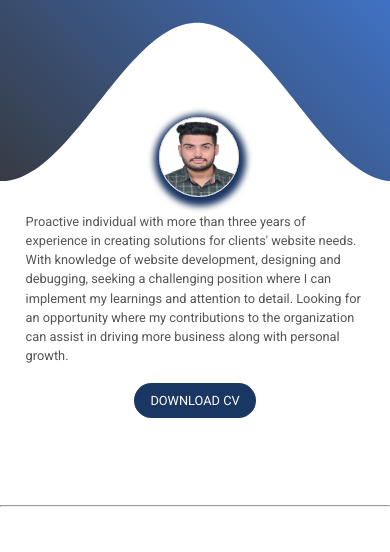
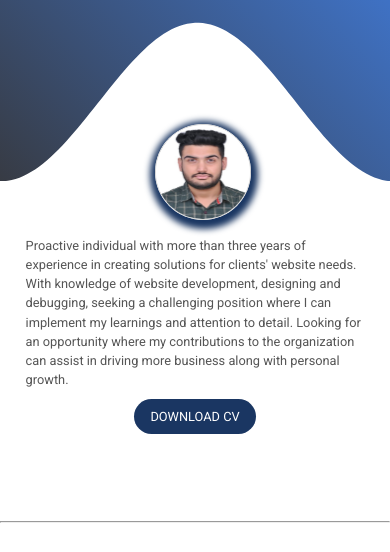
Before and after one commit to TrellixVulnTeam/portfolio_WZAX, a website: page index.html in a window 390 px wide. Shown: the part 292-844 px from the top of the page. Drawn offline with nearby package versions, Linux system fonts and the light colour scheme.

Commit message:
align the profile image

```diff
--- a/index.html
+++ b/index.html
@@ -79,15 +79,17 @@
     <!--  -->
     <section class="section about-section" id="about">
       <div class="about">
+
         <div class="about-profile--pic about--animated">
-          <img src="assets/my professional pic low.jpg" data-src="assets/profile__pic.png" alt="profile-pic" class="lazy-img"/>
+        <img src="assets/my professional pic low.jpg" data-src="assets/profile__pic.png" alt="profile-pic" class="lazy-img"/>
+
         </div>
         <div class="about-text">
           <p class="about-text-para">
             Proactive individual with more than three years of experience in creating solutions for clients' website needs. With knowledge of website development, designing and debugging, seeking a challenging position where I can implement my learnings and attention to detail. Looking for an opportunity where my contributions to the organization can assist in driving more business along with personal growth.
           </p>
         </div>
-         <div> <a class="btn btn--white btn--animated" href="files/Akshay Sharma Resume.pdf" download>Download CV</a></div>
+         <div class="center-btn"> <a class="btn btn--white btn--animated" href="files/Sharma_Akshay Resume.pdf" download>Download CV</a></div>
         </div>
     </section>
     <hr />
@@ -281,7 +283,8 @@
           </div>
           <div class="field__names">
           <h4 class="education__name">
-            Bachelor's of Electrical Engineering
+            Bachelor's of Electrical Engineering <span class="wes"><img onclick="location.href='https://www.credly.com/badges/23af19e8-d2d3-4693-9e3d-d2d147f4f57b?source=linked_in_profile'" class="wes_badge" src="assets/wes-badge.png" style="height:6rem;",
+              "width:6rem;", "target:_blank;", "cursor:pointer;" ></span>
           </h4>
           <p class="experience-duration">2013-2017</p>
         </div>
--- a/sass/main.scss
+++ b/sass/main.scss
@@ -106,6 +106,112 @@ body {
   );
   height: 75vh;
   position: relative;
+  // clip-path: polygon(
+  //   100% 0%,
+  //   0% 0%,
+  //   0% 84.35%,
+  //   1% 84.33%,
+  //   2% 84.29%,
+  //   3% 84.2%,
+  //   4% 84.09%,
+  //   5% 83.95%,
+  //   6% 83.77%,
+  //   7% 83.56%,
+  //   8% 83.33%,
+  //   9% 83.06%,
+  //   10% 82.77%,
+  //   11% 82.46%,
+  //   12% 82.12%,
+  //   13% 81.75%,
+  //   14% 81.36%,
+  //   15% 80.96%,
+  //   16% 80.53%,
+  //   17% 80.09%,
+  //   18% 79.64%,
+  //   19% 79.17%,
+  //   20% 78.69%,
+  //   21% 78.21%,
+  //   22% 77.71%,
+  //   23% 77.22%,
+  //   24% 76.72%,
+  //   25% 76.22%,
+  //   26% 75.72%,
+  //   27% 75.23%,
+  //   28% 74.74%,
+  //   29% 74.26%,
+  //   30% 73.8%,
+  //   31% 73.34%,
+  //   32% 72.9%,
+  //   33% 72.48%,
+  //   34% 72.07%,
+  //   35% 71.69%,
+  //   36% 71.32%,
+  //   37% 70.98%,
+  //   38% 70.66%,
+  //   39% 70.37%,
+  //   40% 70.11%,
+  //   41% 69.87%,
+  //   42% 69.67%,
+  //   43% 69.49%,
+  //   44% 69.34%,
+  //   45% 69.23%,
+  //   46% 69.15%,
+  //   47% 69.1%,
+  //   48% 69.08%,
+  //   49% 69.1%,
+  //   50% 69.15%,
+  //   51% 69.23%,
+  //   52% 69.34%,
+  //   53% 69.49%,
+  //   54% 69.66%,
+  //   55% 69.87%,
+  //   56% 70.11%,
+  //   57% 70.37%,
+  //   58% 70.66%,
+  //   59% 70.98%,
+  //   60% 71.32%,
+  //   61% 71.68%,
+  //   62% 72.07%,
+  //   63% 72.47%,
+  //   64% 72.9%,
+  //   65% 73.34%,
+  //   66% 73.79%,
+  //   67% 74.26%,
+  //   68% 74.74%,
+  //   69% 75.23%,
+  //   70% 75.72%,
+  //   71% 76.22%,
+  //   72% 76.71%,
+  //   73% 77.21%,
+  //   74% 77.71%,
+  //   75% 78.2%,
+  //   76% 78.69%,
+  //   77% 79.17%,
+  //   78% 79.64%,
+  //   79% 80.09%,
+  //   80% 80.53%,
+  //   81% 80.96%,
+  //   82% 81.36%,
+  //   83% 81.75%,
+  //   84% 82.11%,
+  //   85% 82.45%,
+  //   86% 82.77%,
+  //   87% 83.06%,
+  //   88% 83.33%,
+  //   89% 83.56%,
+  //   90% 83.77%,
+  //   91% 83.94%,
+  //   92% 84.09%,
+  //   93% 84.2%,
+  //   94% 84.29%,
+  //   95% 84.33%,
+  //   96% 84.35%,
+  //   97% 84.34%,
+  //   98% 84.29%,
+  //   99% 84.21%,
+  //   100% 84.09%
+  // );
+
   clip-path: polygon(
     100% 0%,
     0% 0%,
@@ -381,44 +487,48 @@ body {
 
 /* About section */
 .about-section {
-  margin-top: -5rem;
+  margin-top: -20rem;
 }
 .about {
   position: relative;
+  display: block;
+  // grid-template-columns: repeat(1, 1fr);
+  // justify-items: center;
+  // align-items: center;
+  // gap: 1rem;
 
-  display: grid;
-  grid-template-columns: repeat(1, 1fr);
-  justify-items: center;
-  gap: 1rem;
   &-text-para {
     font-size: 1.8rem;
-    margin-top: -5rem;
+    margin-top: 5rem;
   }
 
   &--animated {
     /* the backwards set the o% properties to it automatically */
     animation-fill-mode: backwards;
   }
+
   &-profile--pic {
-    height: 24rem;
-    width: 24rem;
+    height: 18rem;
+    width: 18rem;
     position: relative;
-    display: inline-block;
-    margin-top: -4.5vh;
-    transform: translate(-35%, -50%);
-    text-align: center;
+    display: block;
+    margin: auto;
+
     & img:hover {
       transform: translateY(-2rem);
     }
-
     & img {
-      height: 100%;
-      width: 100%;
+      display: block;
+      height: 20rem;
+      width: 20rem;
+      margin-top: -10rem;
+      // position: absolute;
+      // top: 5%;
+      // left: 15%;
       border-radius: 50%;
       border: 1px solid lightgrey;
       box-shadow: 1px 3px 6px 6px $color--lightblue;
-      z-index: 1;
-      margin-left: 8rem;
+      // z-index: 1;
     }
 
     &:hover::after {
@@ -427,17 +537,18 @@ body {
     }
   }
 }
-
+.center-btn {
+  text-align: center;
+}
 .btn:link,
 .btn:visited {
-  display: block;
+  display: inline-block;
   padding: 1rem 2rem;
   text-decoration: none;
   border-radius: 10rem;
   background-color: $color--lightblue;
   text-transform: uppercase;
   font-size: 1.6rem;
-
   margin-top: 1.2rem;
   color: $color--white;
   margin-bottom: 6rem;
--- a/sass/queries.scss
+++ b/sass/queries.scss
@@ -28,8 +28,8 @@ $color--lightblue: #1a3662;
   }
   .about {
     &-profile--pic {
-      height: 22rem;
-      width: 22rem;
+      height: 16rem;
+      width: 16rem;
     }
   }
 }
@@ -44,9 +44,7 @@ $color--lightblue: #1a3662;
     max-width: 100rem;
   }
 }
-// .main-nav-list {
-//   gap: 6rem;
-// }
+
 @media (max-width: 59em) {
   html {
     font-size: 50%;
@@ -91,8 +89,9 @@ $color--lightblue: #1a3662;
 @media (max-width: 53.5em) {
   .about {
     &-profile--pic {
-      height: 18rem;
-      width: 18rem;
+      height: 16rem;
+      width: 16rem;
+      margin-top: -2rem;
     }
   }
   .section-heading {
@@ -248,7 +247,7 @@ $color--lightblue: #1a3662;
   }
   .about {
     &-profile--pic {
-      margin-left: -1rem;
+      // margin-left: -1rem;
     }
   }
   .operations {
@@ -260,15 +259,16 @@ $color--lightblue: #1a3662;
 }
 //
 @media (max-width: 42em) {
-  .about {
-    &-profile--pic {
-      height: 17rem;
-      width: 17rem;
-      & img {
-        margin-left: 7rem;
-      }
-    }
-  }
+  // .about {
+  //   &-profile--pic {
+  //     height: 12rem;
+  //     width: 12rem;
+  //     & img {
+  //       height: 18rem;
+  //       width: 18rem;
+  //     }
+  //   }
+  // }
   .slide {
     width: 100%;
     left: 25%;
@@ -332,8 +332,8 @@ $color--lightblue: #1a3662;
     }
     .about {
       &-profile--pic {
-        height: 16rem;
-        width: 16rem;
+        // height: 12rem;
+        // width: 12rem;
       }
     }
   }
@@ -436,15 +436,26 @@ $color--lightblue: #1a3662;
   }
   .about {
     &-profile--pic {
-      height: 16rem;
-      width: 16rem;
+      // height: 11rem;
+      // width: 11rem;
+      margin-top: -12rem;
       & img {
-        margin-left: 6rem;
+        height: 19rem;
+        width: 18rem;
       }
     }
   }
 }
 @media (max-width: 31em) {
+  .about {
+    &-profile--pic {
+      margin-top: -8rem;
+      & img {
+        height: 17rem;
+        width: 17rem;
+      }
+    }
+  }
   .particles {
     height: 50vh;
   }
@@ -477,6 +488,10 @@ $color--lightblue: #1a3662;
     &-profile--pic {
       height: 13rem;
       width: 13rem;
+      & img {
+        height: 14rem;
+        width: 14rem;
+      }
     }
     &-text-para {
       font-size: 1.6rem;
@@ -563,7 +578,11 @@ $color--lightblue: #1a3662;
     width: 95%;
   }
   .about-profile--pic {
-    top: -4rem;
+    top: 1rem;
+    & img {
+      height: 12rem;
+      width: 12rem;
+    }
   }
   .header__text-box {
     h1 {
@@ -577,8 +596,8 @@ $color--lightblue: #1a3662;
     &-profile--pic {
       height: 10rem;
       width: 10rem;
-      margin-left: -4rem;
-      top: -0.9rem;
+      // margin-left: -4rem;
+      // top: -0.9rem;
     }
 
     &-text-para {
```
Also changed, not shown: assets/wes-badge.png (added), css/query.css, css/style.css.
